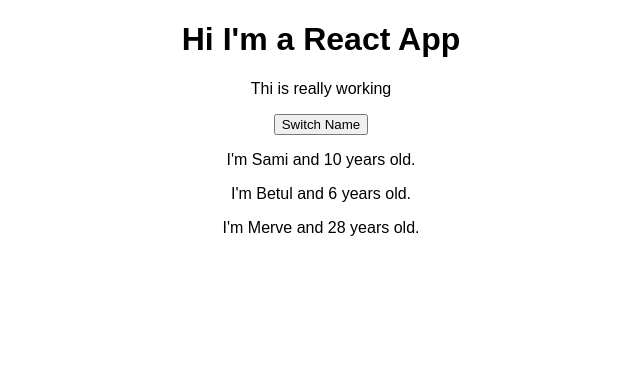
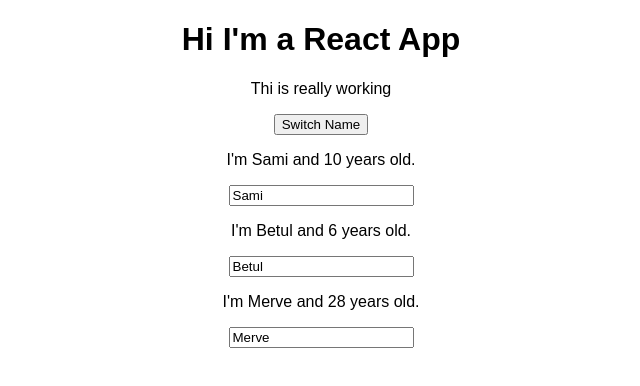
Before and after one commit to mhatiboglu/react-complete-guide, a React (Create React App) app: page / in a window 1280 px wide. Shown: the top 386 px of the page, without its empty margins (319-959 px from the left). Built offline with nearby package versions, Linux system fonts and the light colour scheme.

Commit message:
Get name from input

```diff
--- a/src/App.js
+++ b/src/App.js
@@ -21,6 +21,19 @@
       ]
     })
   }
+
+  nameChangedHandler = (event) => {
+    this.setState({
+      persons: [
+        { name: 'Muh', age: 20 },
+        { name: event.target.value , age: 6 },
+        { name: 'Merve', age: 28 }
+      ]
+    })
+  }
+
+
+
   render() {
     return (
       <div className="App">
@@ -28,7 +41,8 @@
         <p>Thi is really working</p>
         <button onClick= {this.handleOnClick}>Switch Name</button>
         <Person name={this.state.persons[0].name} age={this.state.persons[0].age}/>
-        <Person name={this.state.persons[1].name} age={this.state.persons[1].age} />
+        <Person name={this.state.persons[1].name} age={this.state.persons[1].age}
+          changed={this.nameChangedHandler} />
         <Person name={this.state.persons[2].name} age={this.state.persons[2].age} />
       </div>
     );
--- a/src/Person/Person.js
+++ b/src/Person/Person.js
@@ -6,6 +6,7 @@
      <div>
          <p>I'm {props.name} and {props.age} years old.  </p>
      <p>{props.children}</p>
+     <input type= 'text' onChange={props.changed} value={props.name}/>
     </div> )
  }
 
```
